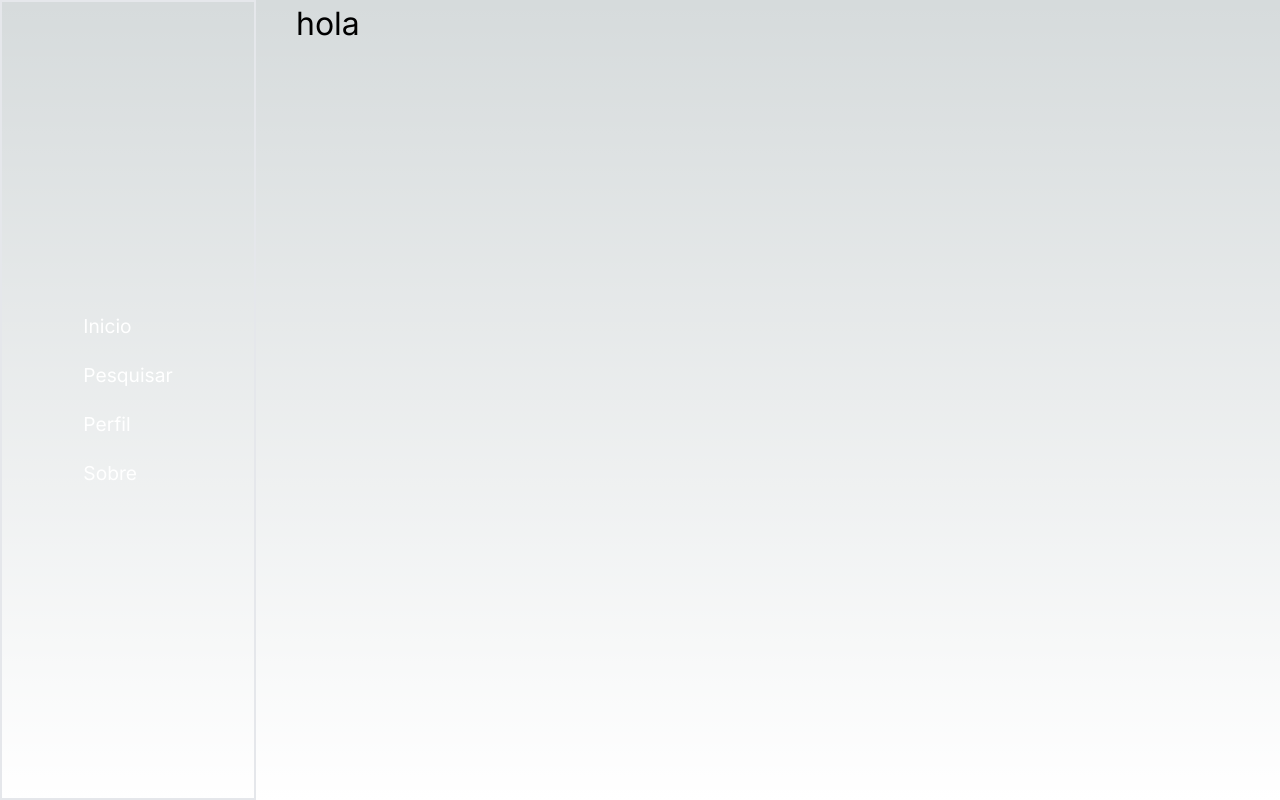
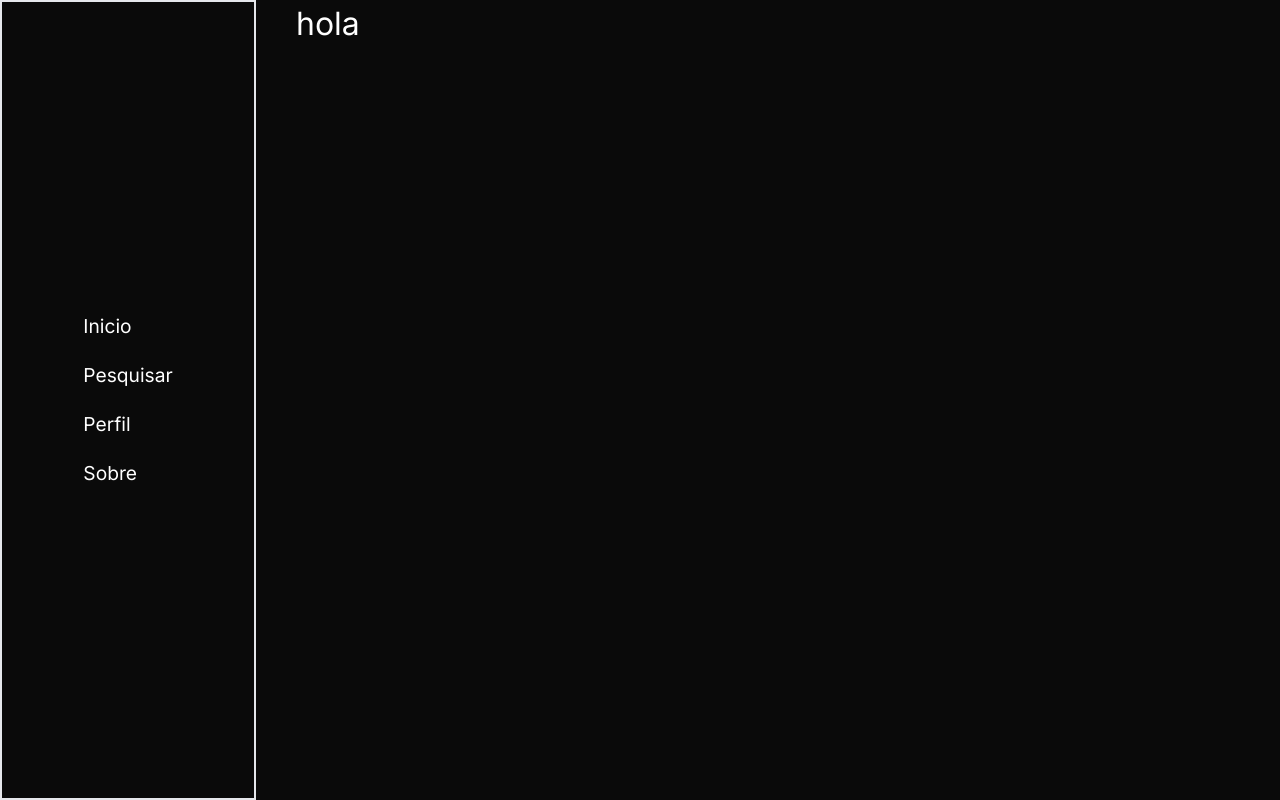
Before and after one commit to marcelo-gomj/note-share, a Next.js app in the folder app/: page / in a window 1280 px wide. Built offline with nearby package versions, Linux system fonts and the light colour scheme.

Commit message:
add: animations css

```diff
--- a/app/src/app/globals.css
+++ b/app/src/app/globals.css
@@ -2,11 +2,22 @@
 @tailwind components;
 @tailwind utilities;
 
-:root {
-  --foreground-rgb: 0, 0, 0;
-  --background-start-rgb: 214, 219, 220;
-  --background-end-rgb: 255, 255, 255;
+*::-webkit-credentials-suggestion-box {
+  background-color: #812424;
+  border: 1px solid #fc6969;
+  box-shadow: 0 0 5px rgba(15, 207, 47, 0.1);
+  padding: 10px;
 }
+
+*::-webkit-credentials-suggestion-box:hover {
+  background-color: #d60d0d;
+}
+
+html {
+  background: rgb(10, 10, 10);
+  color: white;
+}
+
 
 @media (prefers-color-scheme: dark) {
   :root {
@@ -16,15 +27,20 @@
   }
 }
 
-body {
-  color: rgb(var(--foreground-rgb));
-  background: linear-gradient(
-      to bottom,
-      transparent,
-      rgb(var(--background-end-rgb))
-    )
-    rgb(var(--background-start-rgb));
+.animate-open-modal {
+  animation: open-modal 0.2s ease;
 }
+
+@keyframes open-modal {
+  from {
+    opacity: 0.1;
+  }
+
+  to {
+    opacity: 1;
+  }
+}
+
 
 @layer utilities {
   .text-balance {
```
